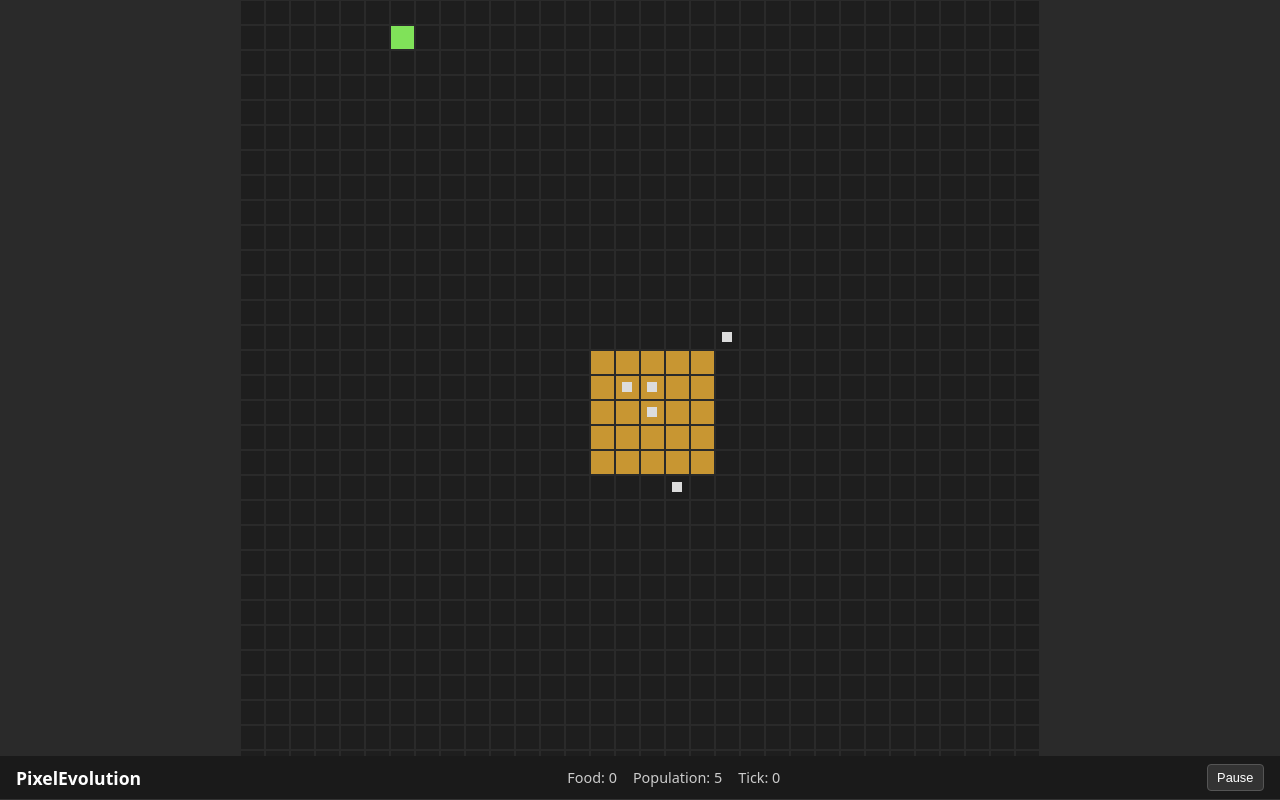
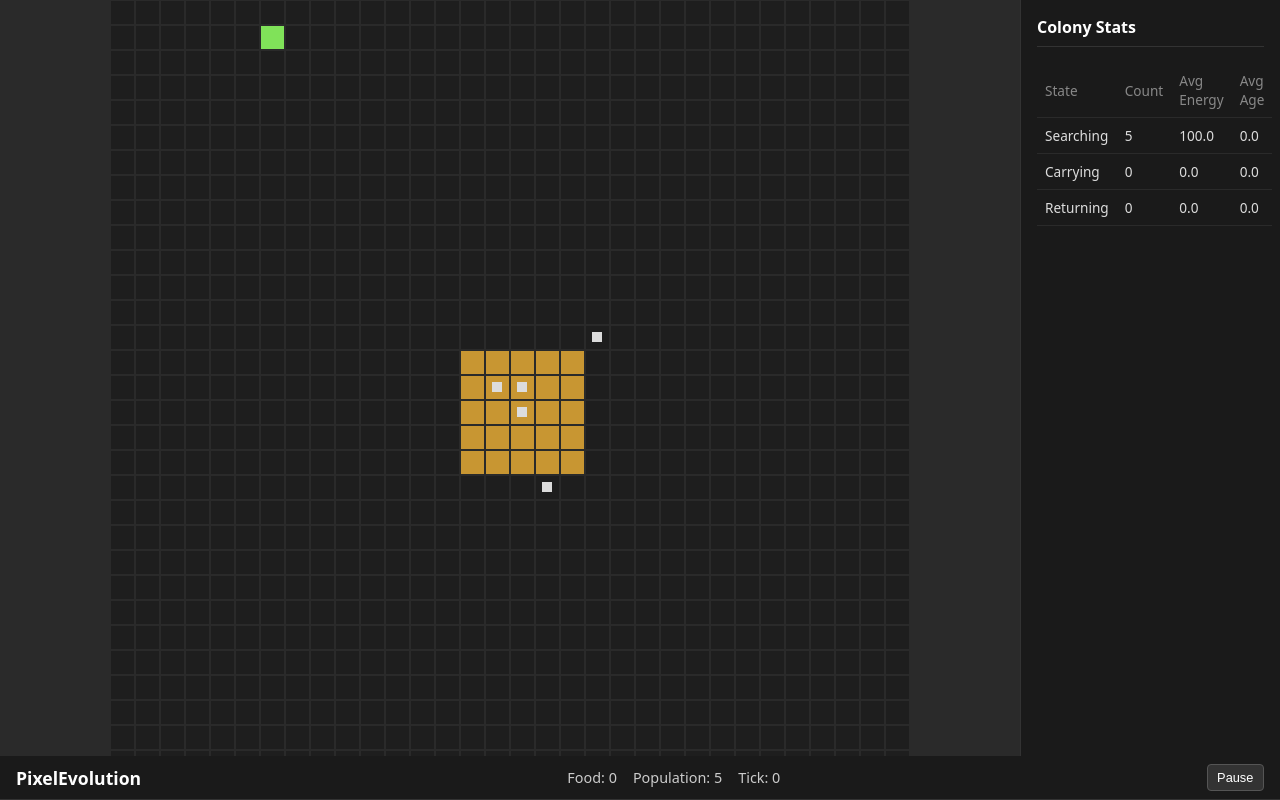
Before and after one commit to ZaydenCorax/PixelEvolution, a Svelte app: page / in a window 1280 px wide. Both pictures are taken after a click on the button "Start". Built offline with nearby package versions, Linux system fonts and the light colour scheme.

Commit message:
added stats

```diff
--- a/src/App.svelte
+++ b/src/App.svelte
@@ -1,6 +1,7 @@
 <script lang="ts">
   import { onMount } from 'svelte';
   import { createGameStore } from './stores/gameStore';
+  import { ANT_STATE } from './game/constants';
 
   let container: HTMLDivElement;
   let store = $state<ReturnType<typeof createGameStore> | null>(null);
@@ -27,6 +28,55 @@
   let tick = $derived(store?.state.tick ?? 0);
   let gameOverReason = $derived(store?.gameOverReason ?? '');
   let paused = $derived(store?.paused ?? false);
+  let ants = $derived(store?.state.ants);
+
+  let antStats = $derived.by(() => {
+    if (!ants) return [];
+    const stats: Record<number, { count: number; totalEnergy: number; totalAge: number }> = {
+      [ANT_STATE.SEARCHING]: { count: 0, totalEnergy: 0, totalAge: 0 },
+      [ANT_STATE.CARRYING]: { count: 0, totalEnergy: 0, totalAge: 0 },
+      [ANT_STATE.RETURNING]: { count: 0, totalEnergy: 0, totalAge: 0 },
+    };
+    for (let i = 0; i < ants.count; i++) {
+      const s = ants.state[i];
+      if (s > 2) continue;
+      stats[s].count++;
+      stats[s].totalEnergy += ants.energy[i];
+      stats[s].totalAge += ants.age[i];
+    }
+    return [
+      {
+        state: 'Searching',
+        count: stats[ANT_STATE.SEARCHING].count,
+        avgEnergy: stats[ANT_STATE.SEARCHING].count
+          ? stats[ANT_STATE.SEARCHING].totalEnergy / stats[ANT_STATE.SEARCHING].count
+          : 0,
+        avgAge: stats[ANT_STATE.SEARCHING].count
+          ? stats[ANT_STATE.SEARCHING].totalAge / stats[ANT_STATE.SEARCHING].count
+          : 0,
+      },
+      {
+        state: 'Carrying',
+        count: stats[ANT_STATE.CARRYING].count,
+        avgEnergy: stats[ANT_STATE.CARRYING].count
+          ? stats[ANT_STATE.CARRYING].totalEnergy / stats[ANT_STATE.CARRYING].count
+          : 0,
+        avgAge: stats[ANT_STATE.CARRYING].count
+          ? stats[ANT_STATE.CARRYING].totalAge / stats[ANT_STATE.CARRYING].count
+          : 0,
+      },
+      {
+        state: 'Returning',
+        count: stats[ANT_STATE.RETURNING].count,
+        avgEnergy: stats[ANT_STATE.RETURNING].count
+          ? stats[ANT_STATE.RETURNING].totalEnergy / stats[ANT_STATE.RETURNING].count
+          : 0,
+        avgAge: stats[ANT_STATE.RETURNING].count
+          ? stats[ANT_STATE.RETURNING].totalAge / stats[ANT_STATE.RETURNING].count
+          : 0,
+      },
+    ];
+  });
 
   function startGame() {
     if (!store) return;
@@ -40,7 +90,39 @@
 </script>
 
 <div class="app" class:playing={screen === 'playing'}>
-  <div bind:this={container} class="world-container"></div>
+  <div class="game-layout">
+    <div bind:this={container} class="world-container"></div>
+    {#if screen === 'playing'}
+      <aside class="stats-panel">
+        <h3>Colony Stats</h3>
+        <table class="stats-table">
+          <thead>
+            <tr>
+              <th>State</th>
+              <th>Count</th>
+              <th>Avg Energy</th>
+              <th>Avg Age</th>
+            </tr>
+          </thead>
+          <tbody>
+            {#each antStats as row}
+              <tr>
+                <td class="state-{row.state.toLowerCase()}">{row.state}</td>
+                <td>{row.count}</td>
+                <td>{row.avgEnergy.toFixed(1)}</td>
+                <td>{row.avgAge.toFixed(1)}</td>
+              </tr>
+            {/each}
+            {#if antStats.every((r) => r.count === 0)}
+              <tr>
+                <td colspan="4" class="no-data">No living ants</td>
+              </tr>
+            {/if}
+          </tbody>
+        </table>
+      </aside>
+    {/if}
+  </div>
 
   {#if screen === 'menu'}
     <div class="overlay menu">
@@ -100,22 +182,77 @@
     position: relative;
   }
 
+  .game-layout {
+    display: flex;
+    flex: 1;
+    position: relative;
+    overflow: hidden;
+  }
+
   .world-container {
-    position: absolute;
-    top: 0;
-    left: 0;
-    width: 100%;
-    height: calc(100vh - 48px);
-    opacity: 0;
-    pointer-events: none;
-    transition: opacity 0.3s;
+    flex: 1;
+    position: relative;
     background: #2a2a2a;
     overflow: hidden;
   }
 
-  .playing .world-container {
-    opacity: 1;
-    pointer-events: auto;
+  .stats-panel {
+    width: 260px;
+    background: #1a1a1a;
+    border-left: 1px solid #333;
+    padding: 1rem;
+    overflow-y: auto;
+    display: flex;
+    flex-direction: column;
+    gap: 0.75rem;
+  }
+
+  .stats-panel h3 {
+    margin: 0 0 0.25rem 0;
+    font-size: 1rem;
+    color: #fff;
+    border-bottom: 1px solid #333;
+    padding-bottom: 0.5rem;
+  }
+
+  .stats-table {
+    width: 100%;
+    border-collapse: collapse;
+    font-size: 0.85rem;
+  }
+
+  .stats-table th,
+  .stats-table td {
+    padding: 0.5rem;
+    text-align: left;
+    border-bottom: 1px solid #2a2a2a;
+  }
+
+  .stats-table th {
+    color: #888;
+    font-weight: 500;
+  }
+
+  .stats-table td {
+    color: #ddd;
+  }
+
+  .state-searching {
+    color: #aaddff;
+  }
+
+  .state-carrying {
+    color: #ffff88;
+  }
+
+  .state-returning {
+    color: #88ccff;
+  }
+
+  .no-data {
+    text-align: center;
+    color: #666;
+    font-style: italic;
   }
 
   .overlay {
```
